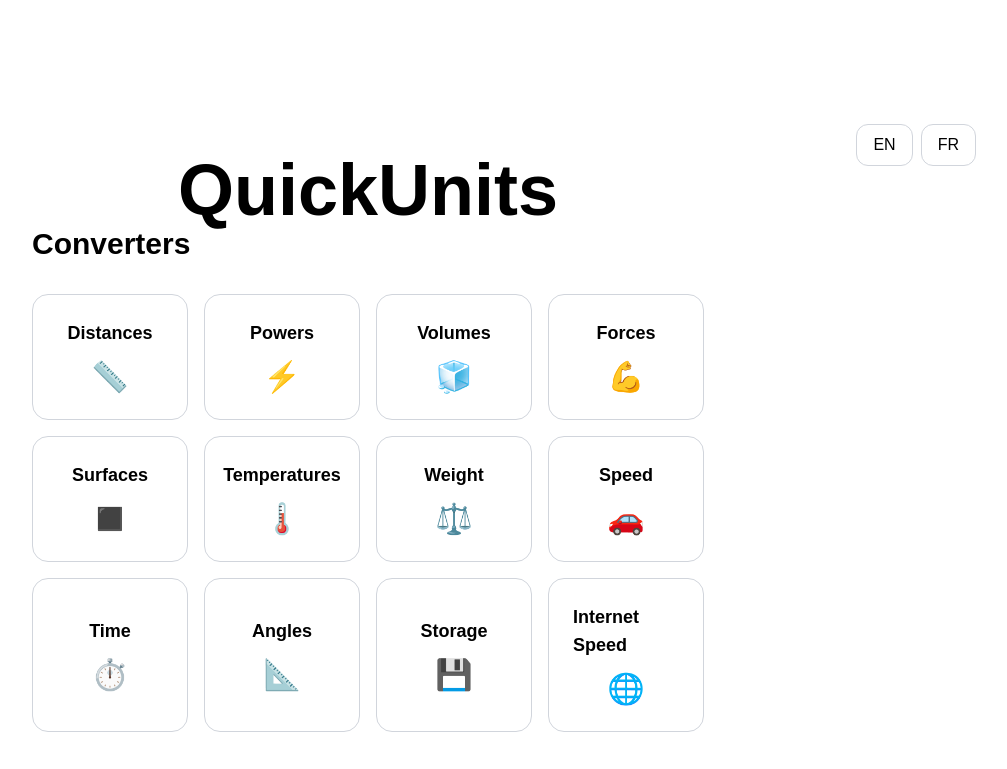
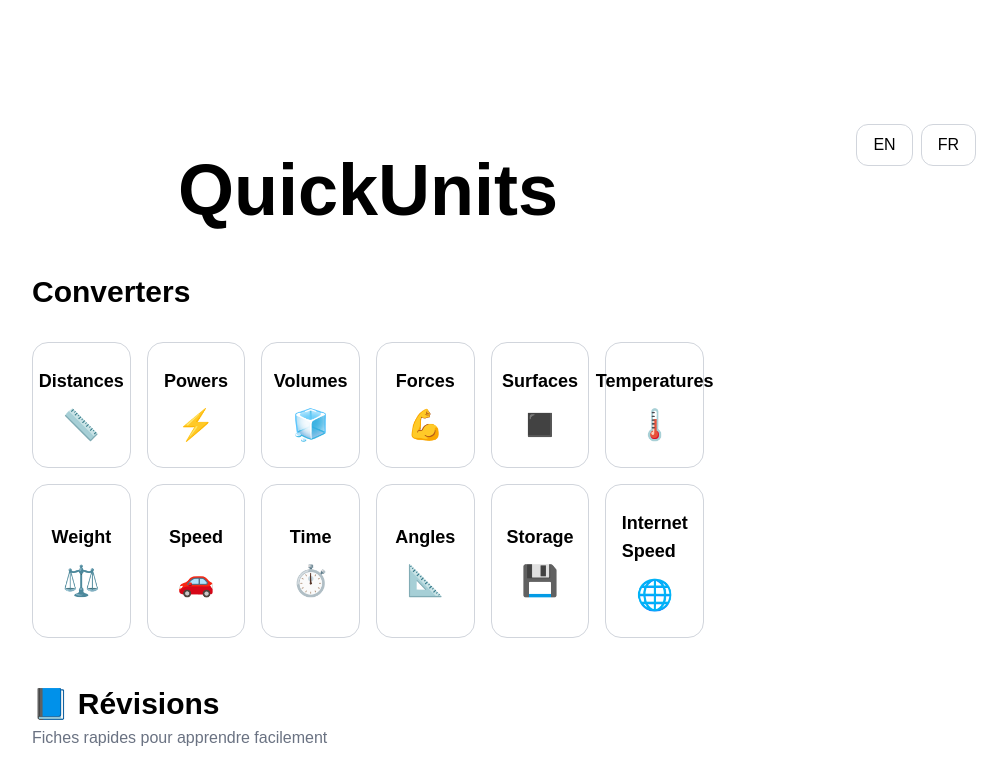
Before and after one commit to jalax21/convertissor-site, a Next.js app: page /en in a window 1280 px wide. Shown: the top 769 px of the page, without its empty margins (272-1279 px from the left). Built offline with nearby package versions, Linux system fonts and the light colour scheme.

Commit message:
Mise à jour du site

```diff
--- a/app/[locale]/page.tsx
+++ b/app/[locale]/page.tsx
@@ -114,13 +114,13 @@ export default async function HomePage({
 
         {/* TITRE CATEGORIES */}
 
-<h2 className="text-3xl font-bold mb-8 text-left">
+<h2 className="text-3xl font-bold mt-12 mb-8 text-left">
   {text.bottomTitle}
 </h2>
 
 {/* CATEGORIES */}
 
-        <div className="grid grid-cols-2 md:grid-cols-4 gap-4">
+        <div className="grid grid-cols-2 md:grid-cols-6 gap-4">
 
   {/* DISTANCE */}
 
```
